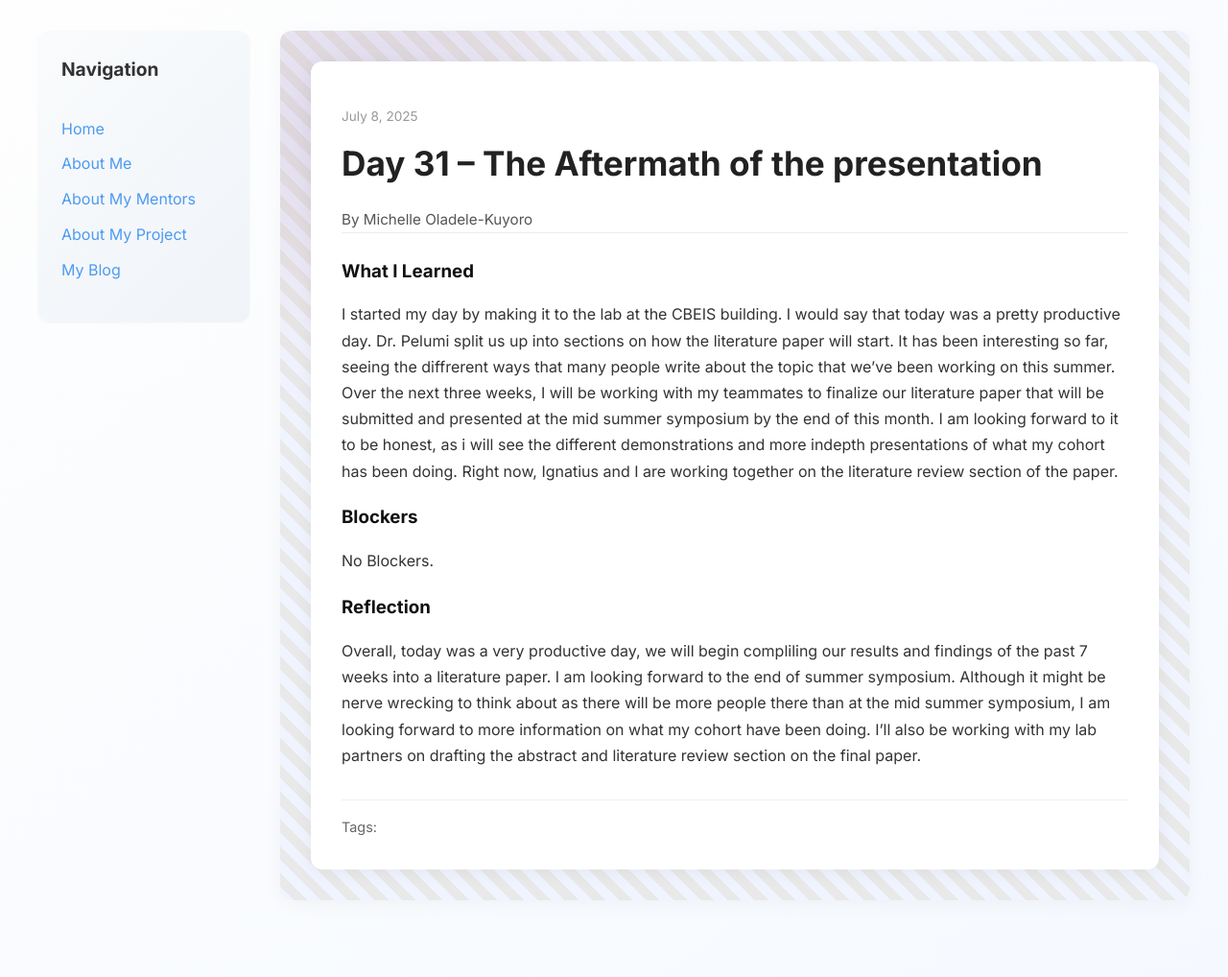
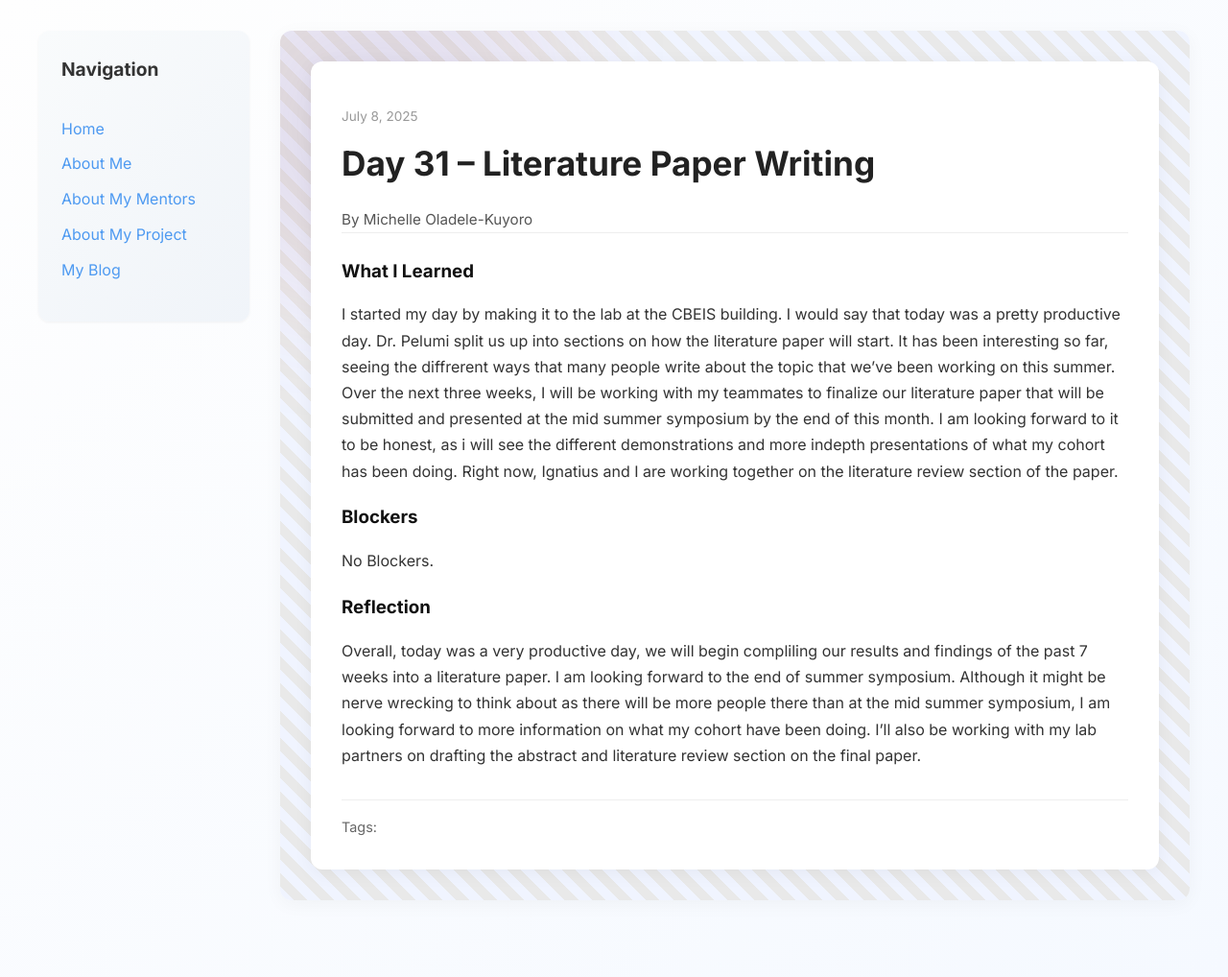
Before and after one commit to Miola585/Miola585.github.io, a Jekyll site: the page built from _posts/2025-07-08-day-31.md, in a window 1280 px wide. Shown: the whole page at 96% size. Built offline with Jekyll 4.4.1, drawn with Linux system fonts in a browser that asks for light colours.

Commit message:
Update 2025-07-08-day-31.md

```diff
--- a/_posts/2025-07-08-day-31.md
+++ b/_posts/2025-07-08-day-31.md
@@ -1,6 +1,6 @@
 ---
 layout: post
-title: "Day 31 – The Aftermath of the presentation"
+title: "Day 31 – Literature Paper Writing"
 date: 2025-07-08
 author: Michelle Oladele-Kuyoro
 permalink: /day31.html
```
